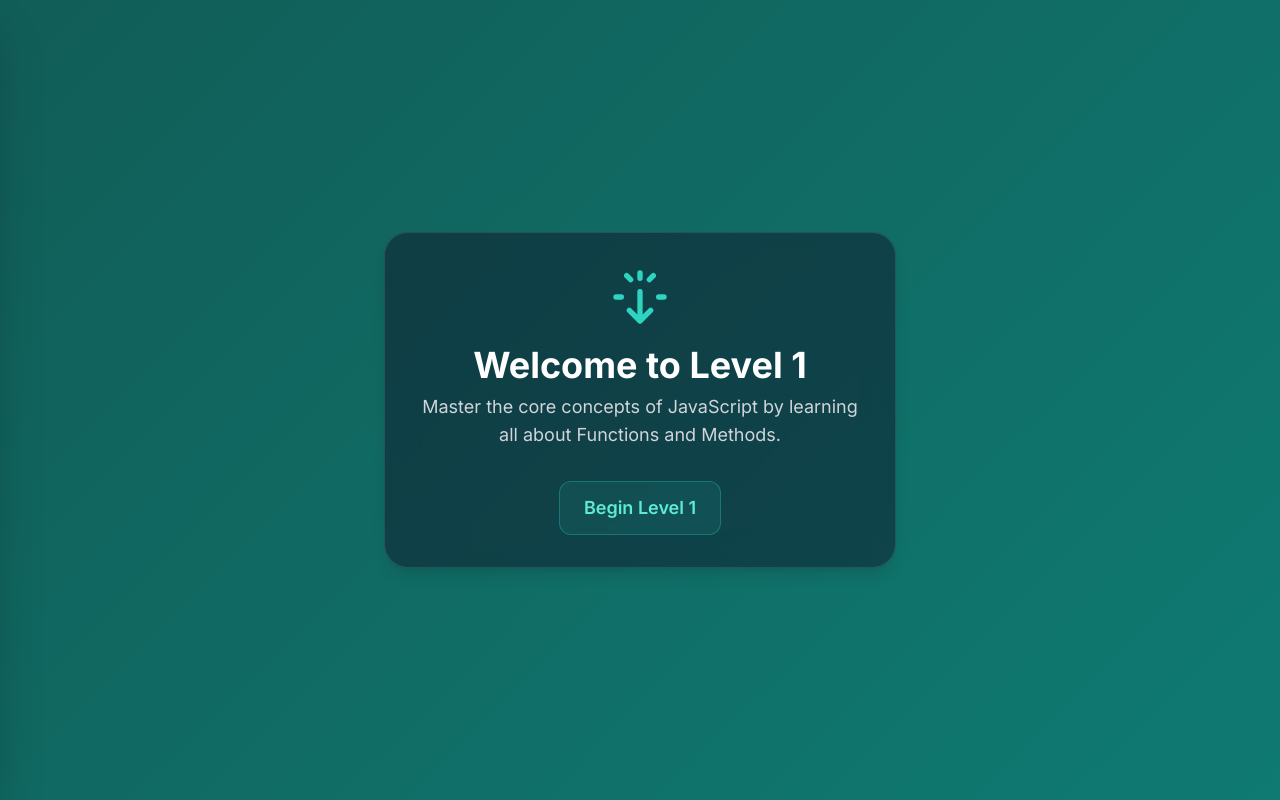
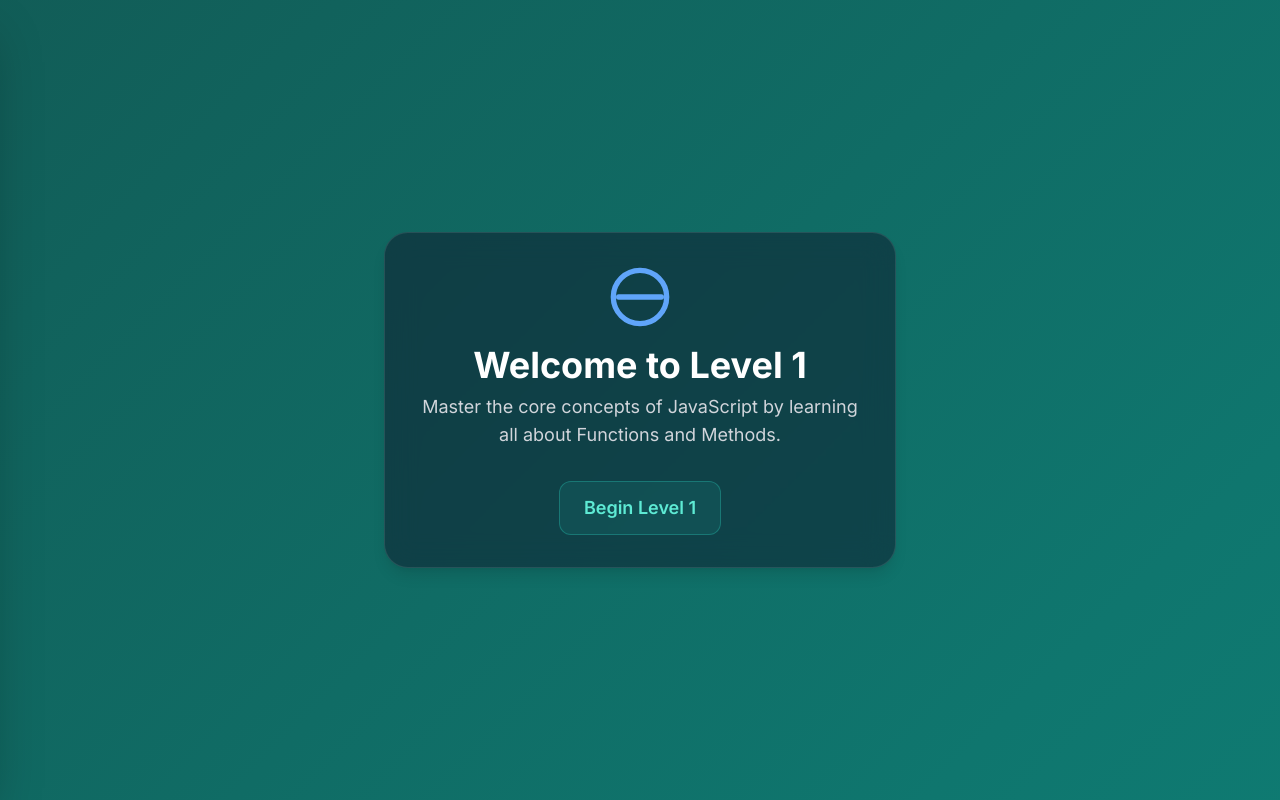
Before and after one commit to ImElijah88/Pathfinderquiz, a plain HTML site: page index1.html in a window 1280 px wide. Drawn offline with nearby package versions, Linux system fonts and the light colour scheme; no server answers.

Commit message:
Update index1.html

```diff
--- a/index1.html
+++ b/index1.html
@@ -453,15 +453,28 @@
               viewBox="0 0 24 24"
               fill="none"
               xmlns="http://www.w3.org/2000/svg"
-              class="text-teal-400"
+              class="text-blue-400"
             >
-              <path
-                d="M12 21V10M12 21L8 17M12 21L16 17M12 3V5M8.5 5.5L7 4M15.5 5.5L17 4M5 12H3M21 12H19"
+              <circle
+                cx="12"
+                cy="12"
+                r="10"
                 stroke="currentColor"
                 stroke-width="2"
                 stroke-linecap="round"
                 stroke-linejoin="round"
-              ></path>
+                fill="none"
+              />
+              <line
+                x1="4"
+                y1="12"
+                x2="20"
+                y2="12"
+                stroke="currentColor"
+                stroke-width="2"
+                stroke-linecap="round"
+                stroke-linejoin="round"
+              />
             </svg>
           </div>
           <h1 class="text-4xl font-bold mb-2">Welcome to Level 1</h1>
```
